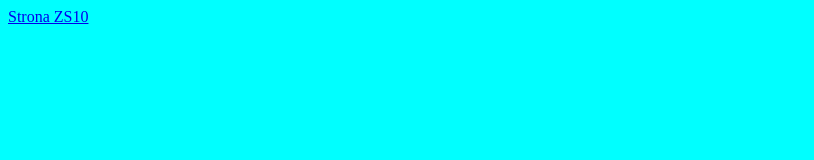
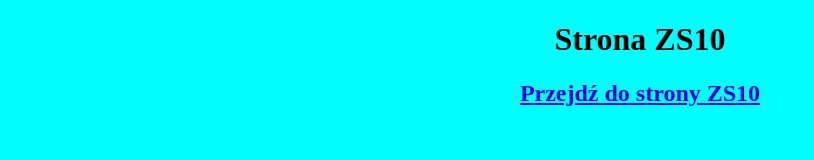
Before and after one commit to Gombao13/hostingstrony, a plain HTML site: page index.html in a window 1280 px wide. Shown: the whole page, without its empty margins (0-814 px from the left). Drawn offline with Linux system fonts and the light colour scheme.

Commit message:
index.html

```diff
--- a/index.html
+++ b/index.html
@@ -4,7 +4,10 @@
     <meta charset="utf-8">
     <title>Lekcja</title>
 </head>
-<body style="background-color: cyan; color: black;">
-    <a href="https://www.zs10.pl" target="_blank">Strona ZS10</a>
+<body bgcolor="cyan" text="black">
+    <center>
+        <h1>Strona ZS10</h1>
+        <a href="https://www.zs10.pl" target="_blank"><h2>Przejdź do strony ZS10</h2></a>
+    </center>
 </body>
 </html>
```
